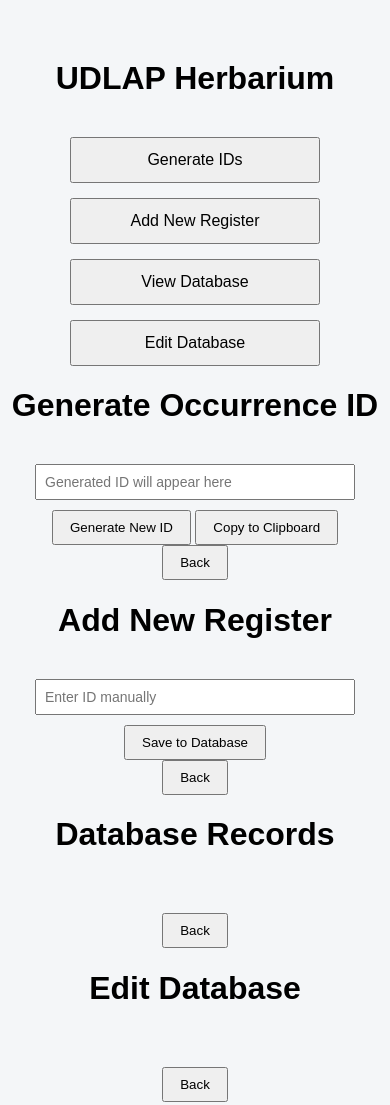
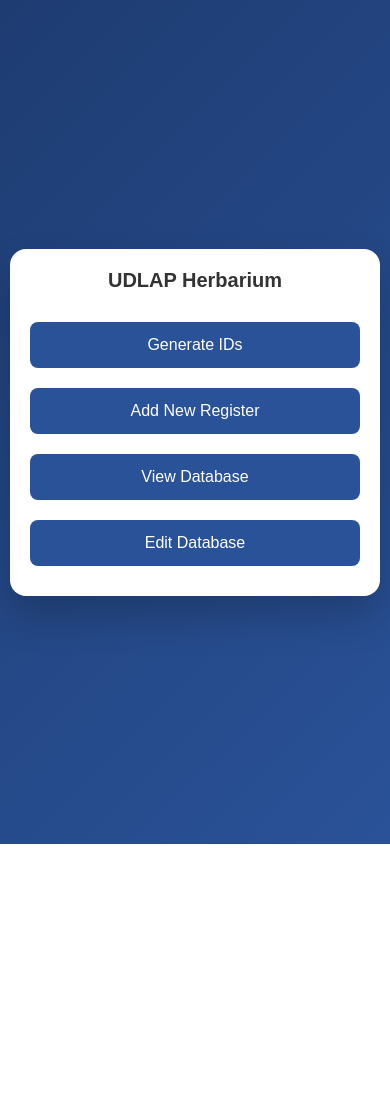
Before and after one commit to BuggyBag/Herbario-Udlap-Admin-Repository, a plain HTML site: page index.html in a window 390 px wide. After the commit the page ends 844 px from the top, so only its background shows below. Drawn offline with Linux system fonts and the light colour scheme.

Commit message:
Refactor CSS for improved layout and styling

```diff
--- a/style.css
+++ b/style.css
@@ -1,67 +1,111 @@
+* {
+    box-sizing: border-box;
+    margin: 0;
+    padding: 0;
+    font-family: Arial, Helvetica, sans-serif;
+}
+
 body {
-    font-family: Arial, sans-serif;
-    background-color: #f4f6f8;
+    background: linear-gradient(135deg, #1e3c72, #2a5298);
+    display: flex;
+    justify-content: center;
+    align-items: center;
+    height: 100vh;
+    color: white;
+}
+
+.container {
+    background: white;
+    color: #333;
+    width: 95%;
+    max-width: 600px;
+    padding: 30px;
+    border-radius: 16px;
+    box-shadow: 0 20px 40px rgba(0,0,0,0.2);
     text-align: center;
 }
 
-.container {
-    margin-top: 60px;
+h1 {
+    margin-bottom: 20px;
 }
 
-h1 {
-    margin-bottom: 40px;
+.menu button,
+.action-button {
+    width: 100%;
+    padding: 14px;
+    margin: 10px 0;
+    border: none;
+    border-radius: 8px;
+    background: #2a5298;
+    color: white;
+    font-size: 16px;
+    cursor: pointer;
+    transition: 0.3s;
 }
 
-.view {
+.menu button:hover,
+.action-button:hover {
+    background: #1e3c72;
+}
+
+.hidden {
     display: none;
 }
 
-.view.active {
-    display: block;
+input {
+    width: 100%;
+    padding: 12px;
+    margin-top: 15px;
+    border-radius: 8px;
+    border: 1px solid #ccc;
 }
 
-.menu button {
-    display: block;
-    margin: 15px auto;
-    padding: 12px 25px;
-    font-size: 16px;
-    width: 250px;
+.notification {
+    margin-top: 15px;
+    padding: 10px;
+    border-radius: 8px;
+    font-size: 14px;
+    display: none;
 }
 
-input {
-    display: block;
-    margin: 10px auto;
-    padding: 8px;
-    width: 300px;
-    font-size: 14px;
+.success {
+    background: #d4edda;
+    color: #155724;
 }
 
-.button-row button {
-    margin: 10px;
+.error {
+    background: #f8d7da;
+    color: #721c24;
 }
 
-button {
-    padding: 8px 16px;
-    cursor: pointer;
-}
-
-.status {
+.table-container {
+    max-height: 250px;
+    overflow-y: auto;
     margin-top: 15px;
-    font-size: 14px;
-    color: green;
-}
-
-.back {
-    margin-top: 20px;
+    text-align: left;
 }
 
 table {
-    margin: 20px auto;
+    width: 100%;
     border-collapse: collapse;
-    width: 80%;
 }
 
-th, td {
-    border: 1px solid #ccc;
+td {
     padding: 8px;
+    border-bottom: 1px solid #ddd;
 }
+
+.back-button {
+    margin-top: 20px;
+    background: #777;
+}
+
+@media (max-width: 480px) {
+    .container {
+        padding: 20px;
+    }
+
+    h1 {
+        font-size: 20px;
+    }
+}
```
